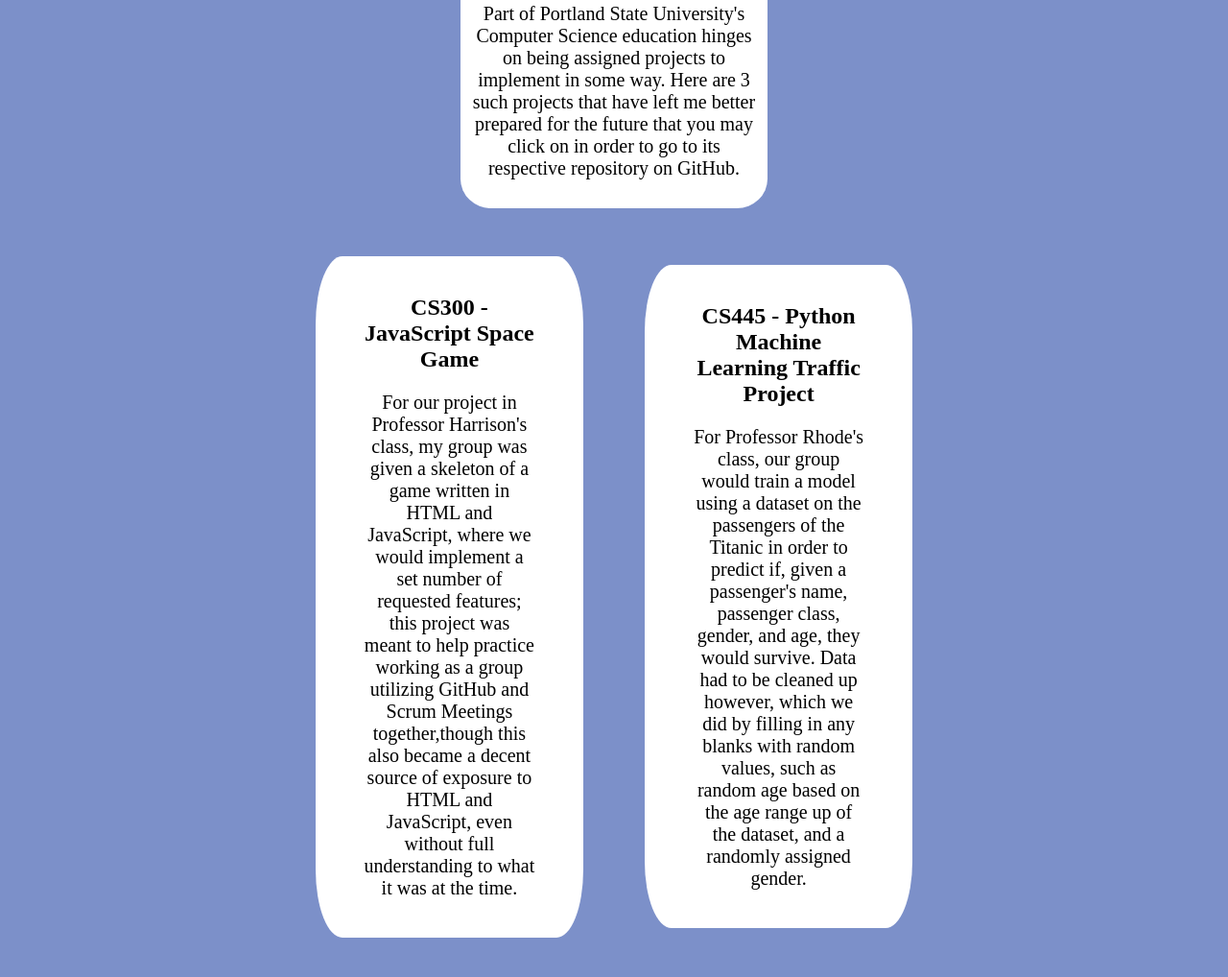
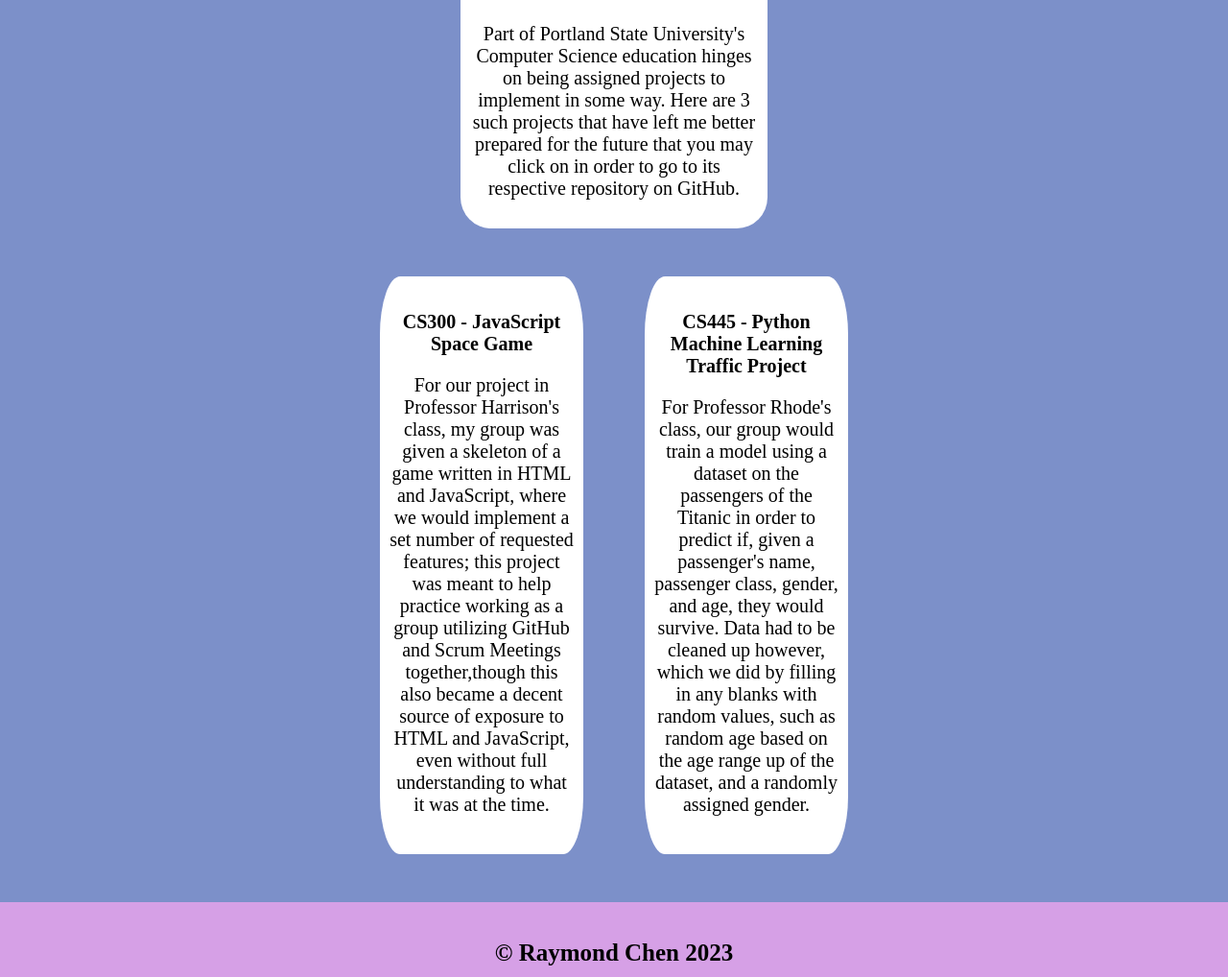
Before and after one commit to RayChen29/WebDevProject, a plain HTML site: page projects/projects.html in a window 1280 px wide. Shown: the part 237-1255 px from the top of the page at 96% size. Drawn offline with Linux system fonts and the light colour scheme.

Commit message:
Made text bigger

```diff
--- a/projects/projects.css
+++ b/projects/projects.css
@@ -1,9 +1,11 @@
 [class^="project"] {
   text-align: center;
+  font-size: 20px;
 }
 
 .project-header {
   text-align: center;
+  font-size: 20px;
 }
 
 .project-blurb {
@@ -35,18 +37,14 @@
   flex: 1;
   flex-basis: 5vw;
   flex-grow: 1;
-  max-width: 14vw;
+  max-width: 15vw;
   justify-content: center;
-  padding: 20px 50px;
+  padding: 20px 10px;
   background-color: var(--white);
   border-radius: 10%;
   margin: 0 2rem;
 }
 
-.card-txt {
-  font-size: 20px;
-}
-
 .bot-nav {
   margin-top: 50px;
 }
--- a/projects/projects.html
+++ b/projects/projects.html
@@ -28,7 +28,7 @@
       </nav>
 
       <div class="project-blurb">
-        <h1 class="project-header">Projects</h1>
+        <h1>Projects</h1>
         <p class="card-txt">
           Part of Portland State University's Computer Science education hinges
           on being assigned projects to implement in some way. Here are 3 such
@@ -39,7 +39,7 @@
       <div class="project-container">
         <div class="project1">
           <a class="project-link1">
-            <h2>CS300 - JavaScript Space Game</h2>
+            <h2 class="project-header">CS300 - JavaScript Space Game</h2>
             <p class="card-txt">
               For our project in Professor Harrison's class, my group was given
               a skeleton of a game written in HTML and JavaScript, where we
@@ -53,7 +53,9 @@
         </div>
         <div class="project3">
           <a class="project-link3">
-            <h2>CS445 - Python Machine Learning Traffic Project</h2>
+            <h2 class="project-header">
+              CS445 - Python Machine Learning Traffic Project
+            </h2>
             <p class="card-txt">
               For Professor Rhode's class, our group would train a model using a
               dataset on the passengers of the Titanic in order to predict if,
```
